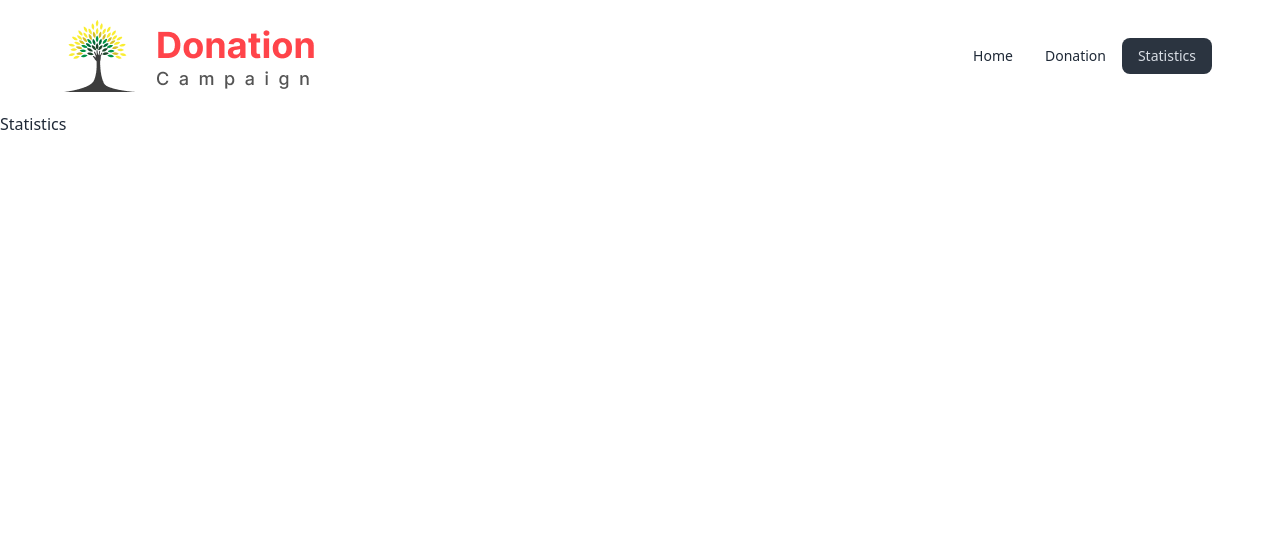
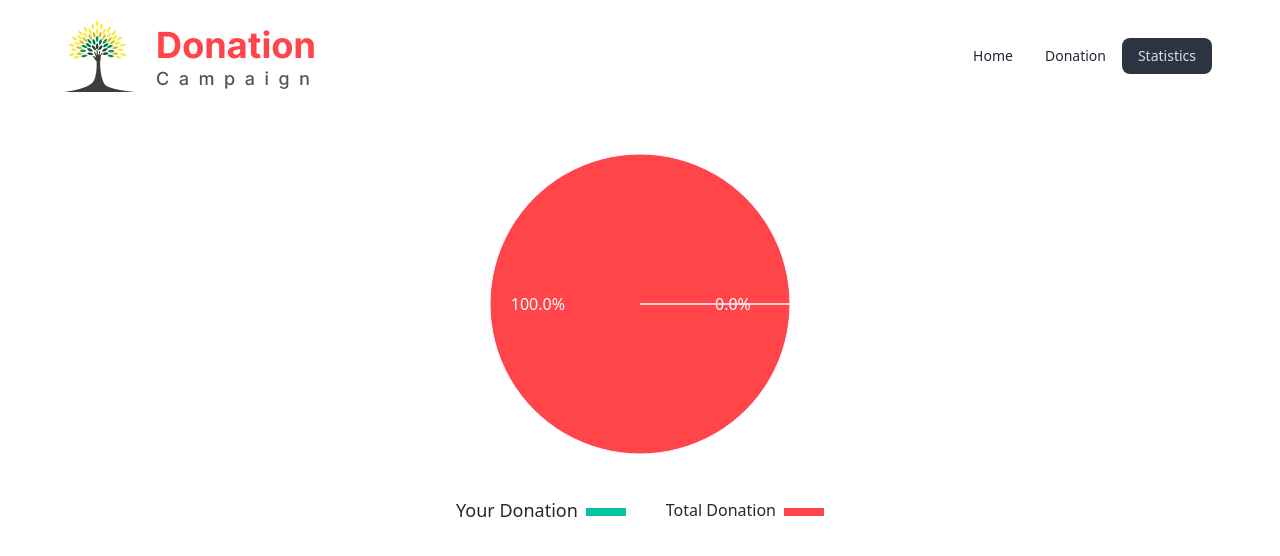
Before and after one commit to shamshul-haque/donation-campaign, a React (Vite) app: page /statistics in a window 1280 px wide. Shown: the top 556 px of the page. Built offline with nearby package versions, Linux system fonts and the light colour scheme.

Commit message:
calculate statistics by pie chart & display on ui

```diff
--- a/package.json
+++ b/package.json
@@ -17,6 +17,7 @@
     "react-icons": "^4.11.0",
     "react-router-dom": "^6.16.0",
     "react-toastify": "^9.1.3",
+    "recharts": "^2.8.0",
     "sort-by": "^1.2.0"
   },
   "devDependencies": {
--- a/src/components/home/Home.jsx
+++ b/src/components/home/Home.jsx
@@ -1,10 +1,10 @@
 import Banner from "../banner/Banner";
-import Category from "../donation/Categories";
+import Categories from "../donation/Categories";
 const Home = () => {
   return (
     <div>
       <Banner />
-      <Category />
+      <Categories />
     </div>
   );
 };
--- a/src/components/statistics/Statistics.jsx
+++ b/src/components/statistics/Statistics.jsx
@@ -1,7 +1,75 @@
+import { useLoaderData } from "react-router-dom";
+import { Cell, Pie, PieChart, ResponsiveContainer } from "recharts";
+import { getStoredData } from "../utility/LocalStorage";
+
 const Statistics = () => {
+  const totalData = useLoaderData().length;
+  const donatedData = getStoredData().length;
+  const remData = totalData - donatedData;
+
+  const data = [{ value: remData }, { value: donatedData }];
+
+  const COLORS = ["#FF444A", "#00C49F"];
+
+  const RADIAN = Math.PI / 180;
+  const renderCustomizedLabel = ({
+    cx,
+    cy,
+    midAngle,
+    innerRadius,
+    outerRadius,
+    percent,
+  }) => {
+    const radius = innerRadius + (outerRadius - innerRadius) * 0.5;
+    const x = cx + radius * Math.cos(-midAngle * RADIAN);
+    const y = cy + radius * Math.sin(-midAngle * RADIAN);
+
+    return (
+      <text
+        x={x}
+        y={y}
+        fill="white"
+        textAnchor={x > cx ? "start" : "end"}
+        dominantBaseline="central"
+      >
+        {`${(percent * 100).toFixed(1)}%`}
+      </text>
+    );
+  };
+
   return (
-    <div>
-      <h2>Statistics</h2>
+    <div className="h-96 w-96 mx-auto">
+      <ResponsiveContainer width="100%" height="100%">
+        <PieChart width={500} height={500}>
+          <Pie
+            data={data}
+            cx="50%"
+            cy="50%"
+            labelLine={false}
+            label={renderCustomizedLabel}
+            outerRadius={150}
+            fill="#8884d8"
+            dataKey="value"
+          >
+            {data.map((entry, index) => (
+              <Cell
+                key={`cell-${index}`}
+                fill={COLORS[index % COLORS.length]}
+              />
+            ))}
+          </Pie>
+        </PieChart>
+      </ResponsiveContainer>
+      <div className="flex gap-10 justify-center">
+        <div className="flex items-center gap-2">
+          <p className="text-lg">Your Donation</p>
+          <p className="w-10 h-2 bg-[#00C49F] mt-1"></p>
+        </div>
+        <div className="flex items-center gap-2">
+          <p>Total Donation</p>
+          <p className="w-10 h-2 bg-[#FF444A] mt-1"></p>
+        </div>
+      </div>
     </div>
   );
 };
--- a/src/main.jsx
+++ b/src/main.jsx
@@ -27,6 +27,7 @@ const router = createBrowserRouter([
       {
         path: "/statistics",
         element: <Statistics />,
+        loader: () => fetch("../donationData.json"),
       },
       {
         path: "/donationDetails/:id",
```
Also changed, not shown: 1 other file (tests, documents, lock files or other folders).
